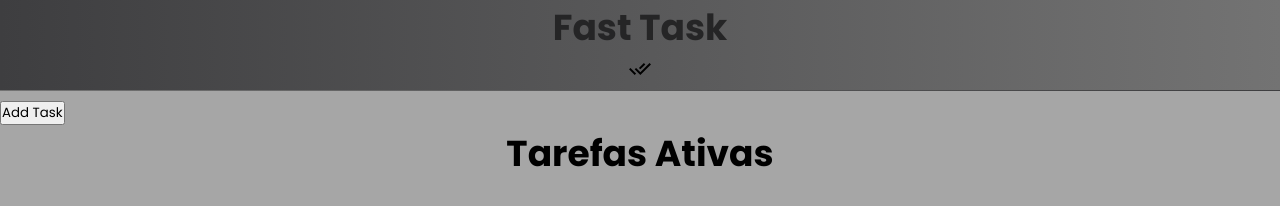
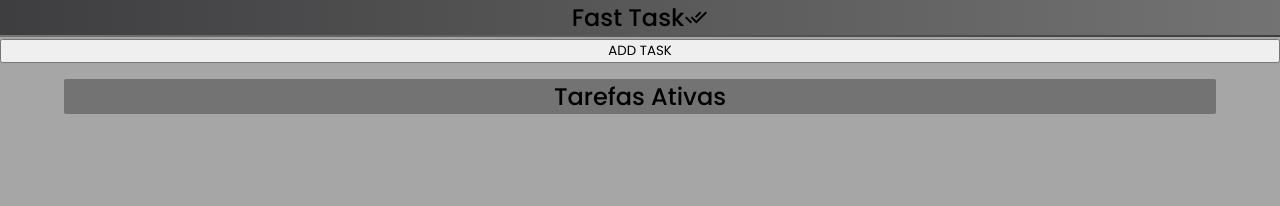
Before and after one commit to DeividSouSan/fast-task, a plain HTML site: page index.html in a window 1280 px wide. Drawn offline with Linux system fonts and the light colour scheme.

Commit message:
chore: some changes in style

```diff
--- a/styles/style.css
+++ b/styles/style.css
@@ -14,30 +14,34 @@
     font-family: 'Poppins', sans-serif;
 }
 
-@media screen and (min-width: 426px) {
-    body {
-        font-size: calc(var(--f-size) + 0.5rem);
-    }
-
-}
-
 body {
     background-color: var(--light-gray);
 }
 
 header {
     >.page-title {
-        text-align: center;
+        display: flex;
+        justify-content: center;
         background-image: linear-gradient(to right, var(--strong-gray), var(--medium-gray));
-        color: var(--weak-black);
-        font-weight: 500;
+        border: none;
+        outline: none;
+
+        > h1 {
+            color: black;
+            font-weight: 500;
+        }
     }
 
     >.title-bottom-border {
         border: none;
         outline: none;
-        height: 1px;
+        height: 2px;
         background-image: linear-gradient(to right, var(--medium-gray), var(--strong-gray));
+    }
+
+    .modal-btn {
+        width: 100%;
+        text-transform: uppercase;
     }
 }
 
@@ -70,43 +74,46 @@ main {
 }
 
 @media screen and (min-width: 426px) {
-    .tarefasAtuais {
+    .active-tasks {
         width: 50%;
     }
 }
 
-.tarefasAtuais {
+.active-tasks {
+    display: flex;
+    flex-direction: column;
+    align-items: center;
+    gap: 10px;
     width: 90%;
-
     margin: 1rem;
-    padding: 0 1rem;
-
-    background-color: var(--medium-gray);
-    background-image: linear-gradient(to bottom, var(--medium-gray), var(--medium-gray));
-    border-radius: 2px;
 
     >.section-title {
         text-align: center;
         font-size: 1.5rem;
         font-weight: 500;
+        background-color: var(--medium-gray);
+        border-radius: 2px;
+        width: 100%;
+
     }
+
+    .task-wrapper {
+        width: 90%;
+
+        .task-card {
+            display: flex;
+            color: black;
+            background-color: white;
+            font-weight: 300;
+            margin: 5px 0;
+            padding-left: 10px;
+            border-radius: 2px;
+        }
+    }
+
 }
 
-.taskCard {
-    color: black;
-    background-color: white;
 
-    font-weight: 300;
-
-    width: 100%;
-
-    margin: 5px 0;
-    padding-left: 1rem;
-}
-
-.taskCard::before {
-    content: "> ";
-}
 
 .modal-container {
     position: absolute;
```
